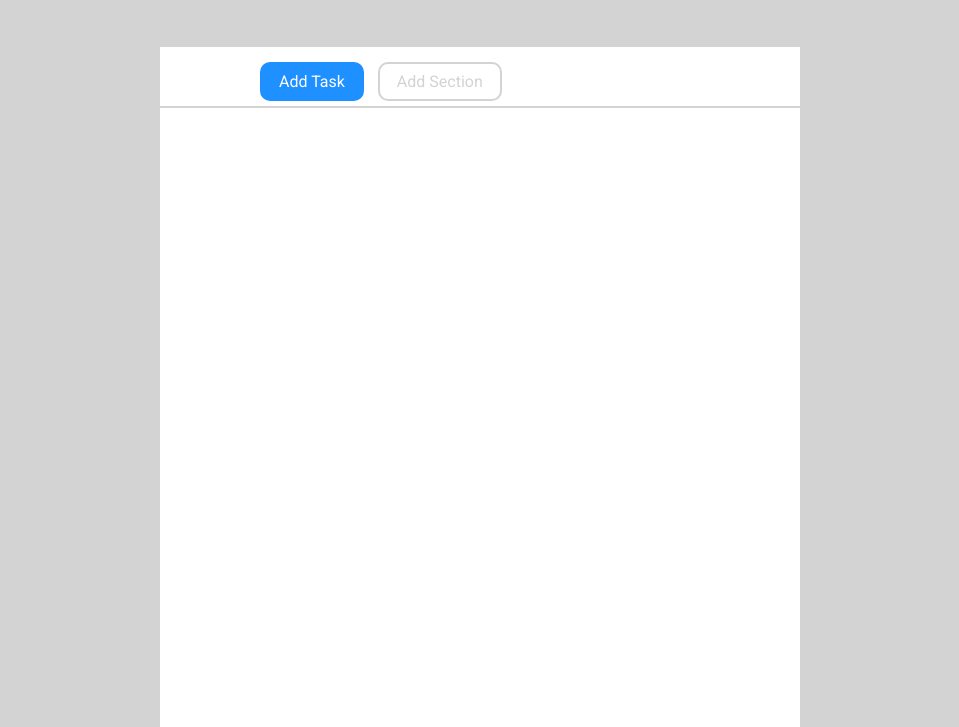
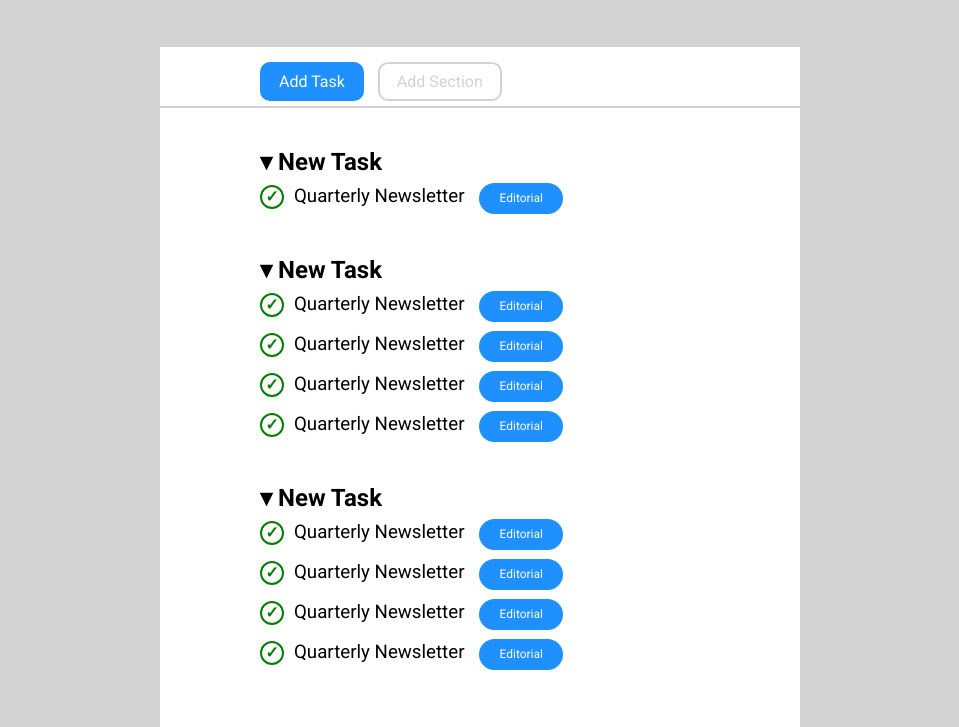
Before and after one commit to MarcoBeraldo/html-css-toboolist, a plain HTML site: page index.html in a window 1280 px wide. Shown: the part 73-800 px from the top of the page, without its empty margins (160-1119 px from the left). Drawn offline with Linux system fonts and the light colour scheme.

Commit message:
added list frame

```diff
--- a/css/style.css
+++ b/css/style.css
@@ -68,3 +68,37 @@ button{
 .list{
     height: 1000px;
 }
+
+.new-task{
+    list-style-type: none;
+    margin: 40px 100px;
+}
+
+.check{
+    font-weight: bold;
+    color: green;
+    display: inline-block;
+    height: 24px;
+    width: 24px;
+    text-align: center;
+    border: 2px solid green;
+    border-radius: 50%;
+}
+
+h3{
+    display: inline-block;
+    line-height: 40px;
+    margin-left: 10px;
+    font-weight: 400;
+}
+
+.editorial{
+    color: white;
+    font-size: 12px;
+    display: inline-block;
+    margin-left: 15px;
+    background-color: dodgerblue;
+    border-radius: 20px;
+    line-height: 25px;
+    padding: 3px 20px;
+}
--- a/index.html
+++ b/index.html
@@ -35,7 +35,24 @@
 
             <!-- list section -->
             <div class="list">
-
+                <ul class="new-task">
+                    <li><h2>&dtrif; New Task</h2></li>
+                    <li><div class="check">&check;</div><h3>Quarterly Newsletter</h3><div class="editorial">Editorial</div></li>
+                </ul>
+                <ul class="new-task">
+                    <li><h2>&dtrif; New Task</h2></li>
+                    <li><div class="check">&check;</div><h3>Quarterly Newsletter</h3><div class="editorial">Editorial</div></li>
+                    <li><div class="check">&check;</div><h3>Quarterly Newsletter</h3><div class="editorial">Editorial</div></li>
+                    <li><div class="check">&check;</div><h3>Quarterly Newsletter</h3><div class="editorial">Editorial</div></li>
+                    <li><div class="check">&check;</div><h3>Quarterly Newsletter</h3><div class="editorial">Editorial</div></li>
+                </ul>
+                <ul class="new-task">
+                    <li><h2>&dtrif; New Task</h2></li>
+                    <li><div class="check">&check;</div><h3>Quarterly Newsletter</h3><div class="editorial">Editorial</div></li>
+                    <li><div class="check">&check;</div><h3>Quarterly Newsletter</h3><div class="editorial">Editorial</div></li>
+                    <li><div class="check">&check;</div><h3>Quarterly Newsletter</h3><div class="editorial">Editorial</div></li>
+                    <li><div class="check">&check;</div><h3>Quarterly Newsletter</h3><div class="editorial">Editorial</div></li>
+                </ul>
             </div>
         </div>
     </main>
```
